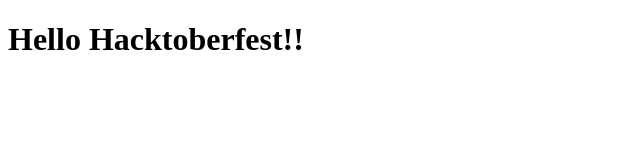
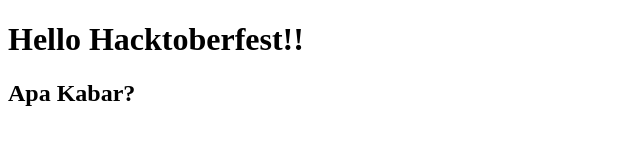
Before and after one commit to hafidhjulian/hacktoberfest_celebrate, a plain HTML site: page index.html in a window 1280 px wide. Shown: the whole page, without its empty margins (0-640 px from the left). Drawn offline with Linux system fonts and the light colour scheme.

Commit message:
h2 added

```diff
--- a/index.html
+++ b/index.html
@@ -8,5 +8,6 @@
 </head>
 <body>
     <h1>Hello Hacktoberfest!!</h1>
+    <h2>Apa Kabar?</h2>
 </body>
 </html>
```
